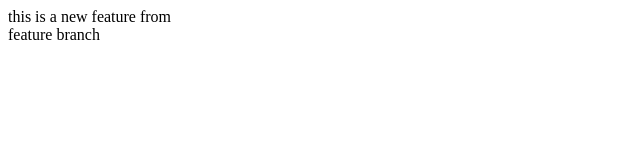
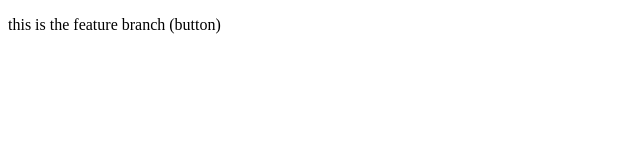
Before and after one commit to sanskarthecreator/Mini-Project, a plain HTML site: page index.html in a window 1280 px wide. Shown: the whole page, without its empty margins (0-640 px from the left). Drawn offline with Linux system fonts and the light colour scheme.

Commit message:
add the paragraph in feature

```diff
--- a/index.html
+++ b/index.html
@@ -6,6 +6,6 @@
     <title>Document</title>
 </head>
 <body>
-    <div>this is a new feature from <br>feature branch</div>
+    <p>this is the feature branch (button)</p>
 </body>
 </html>
```
